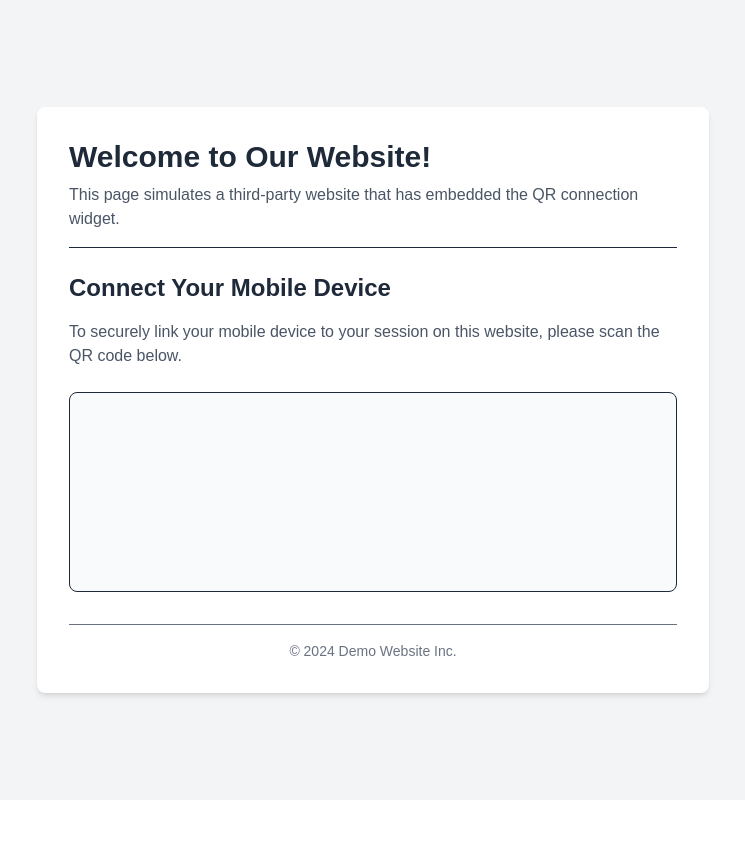
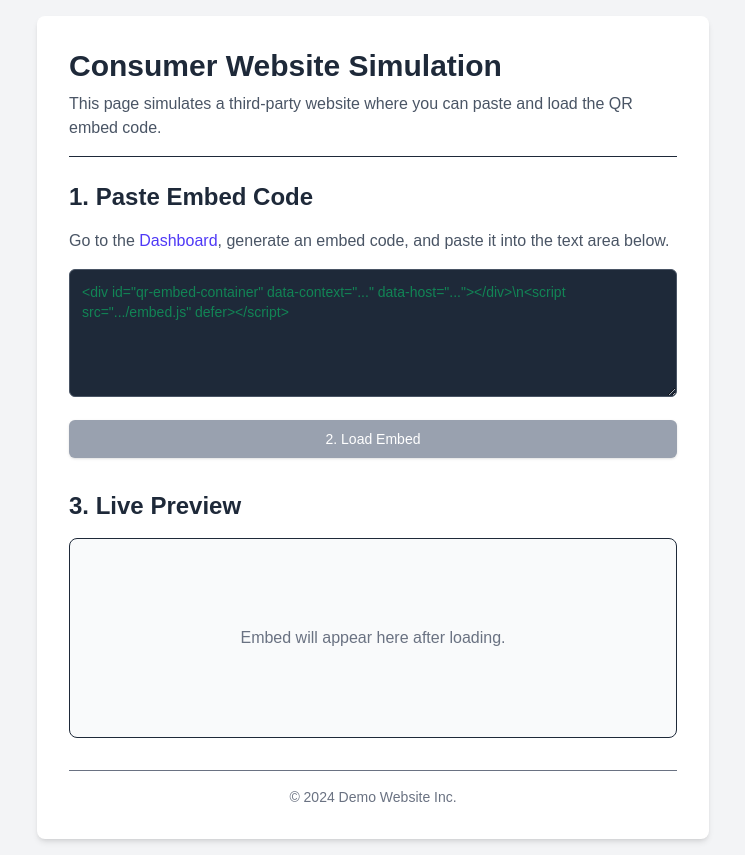
Before and after one commit to rkendel1/qr-embed, a Next.js app: page /consumer in a window 1280 px wide. Shown: the whole page, without its empty margins (267-1012 px from the left). Before the commit the page ends 800 px from the top, so only its background shows below. Built offline with nearby package versions, Linux system fonts and the light colour scheme.

Commit message:
[dyad] Made consumer page interactive - wrote 1 file(s)

```diff
--- a/src/pages/consumer.js
+++ b/src/pages/consumer.js
@@ -1,52 +1,84 @@
-import { useEffect, useState } from 'react';
+import { useState, useRef } from 'react';
 import Head from 'next/head';
 
 export default function ConsumerPage() {
-  const [origin, setOrigin] = useState('');
+  const [pastedCode, setPastedCode] = useState('');
+  const embedTargetRef = useRef(null);
 
-  // We need to get the window.location.origin on the client side
-  useEffect(() => {
-    if (typeof window !== 'undefined') {
-      setOrigin(window.location.origin);
+  const handleLoadEmbed = () => {
+    if (!pastedCode || !embedTargetRef.current) return;
+
+    // Clear previous content and remove the old script if it exists
+    embedTargetRef.current.innerHTML = '';
+    const oldScript = document.getElementById('qr-embed-script');
+    if (oldScript) {
+      oldScript.remove();
     }
-  }, []);
+
+    // Use a temporary div to parse the HTML string
+    const tempDiv = document.createElement('div');
+    tempDiv.innerHTML = pastedCode;
+
+    const qrContainerDiv = tempDiv.querySelector('#qr-embed-container');
+    const scriptTag = tempDiv.querySelector('script');
+
+    if (!qrContainerDiv || !scriptTag || !scriptTag.src) {
+      embedTargetRef.current.innerHTML = '<p class="text-red-500">Invalid or incomplete embed code. Please paste the full snippet.</p>';
+      return;
+    }
+
+    // Append the HTML part (the div)
+    embedTargetRef.current.appendChild(qrContainerDiv);
+
+    // Create and append a new script tag to make it execute
+    const newScript = document.createElement('script');
+    for (let i = 0; i < scriptTag.attributes.length; i++) {
+      const attr = scriptTag.attributes[i];
+      newScript.setAttribute(attr.name, attr.value);
+    }
+    newScript.id = 'qr-embed-script'; // Add an ID for easy removal later
+    document.head.appendChild(newScript);
+  };
 
   return (
     <>
-      {/*
-        This adds the embed.js script to the page's head.
-        It will only run after the 'origin' is set.
-      */}
-      {origin && (
-        <Head>
-          <script src={`${origin}/embed.js`} defer></script>
-        </Head>
-      )}
+      <Head>
+        <title>Consumer Demo Page</title>
+      </Head>
       <div className="min-h-screen bg-gray-100 flex flex-col items-center justify-center p-4 text-gray-800">
         <div className="max-w-2xl w-full bg-white rounded-lg shadow-md p-8">
           <header className="border-b pb-4 mb-6">
-            <h1 className="text-3xl font-bold">Welcome to Our Website!</h1>
+            <h1 className="text-3xl font-bold">Consumer Website Simulation</h1>
             <p className="text-gray-600 mt-2">
-              This page simulates a third-party website that has embedded the QR connection widget.
+              This page simulates a third-party website where you can paste and load the QR embed code.
             </p>
           </header>
 
           <main>
-            <h2 className="text-2xl font-semibold mb-4">Connect Your Mobile Device</h2>
-            <p className="text-gray-600 mb-6">
-              To securely link your mobile device to your session on this website, please scan the QR code below.
+            <h2 className="text-2xl font-semibold mb-4">1. Paste Embed Code</h2>
+            <p className="text-gray-600 mb-4">
+              Go to the <a href="/dashboard" target="_blank" rel="noopener noreferrer" className="text-indigo-600 hover:underline">Dashboard</a>, generate an embed code, and paste it into the text area below.
             </p>
 
+            <textarea
+              className="w-full h-32 p-3 bg-gray-800 text-green-400 font-mono text-sm border border-gray-600 rounded-md focus:outline-none focus:ring-2 focus:ring-indigo-500"
+              value={pastedCode}
+              onChange={(e) => setPastedCode(e.target.value)}
+              placeholder='<div id="qr-embed-container" data-context="..." data-host="..."></div>\n<script src=".../embed.js" defer></script>'
+            />
+            <button
+              onClick={handleLoadEmbed}
+              disabled={!pastedCode}
+              className="mt-4 w-full px-4 py-2 border border-transparent text-sm font-medium rounded-md shadow-sm text-white bg-indigo-600 hover:bg-indigo-700 focus:outline-none focus:ring-2 focus:ring-offset-2 focus:ring-indigo-500 disabled:bg-gray-400 disabled:cursor-not-allowed"
+            >
+              2. Load Embed
+            </button>
+
+            <h2 className="text-2xl font-semibold mt-8 mb-4">3. Live Preview</h2>
             <div className="border rounded-lg p-6 bg-gray-50 flex items-center justify-center min-h-[200px]">
-              {/*
-                This is the container div that embed.js looks for.
-                The script will find this div and load the QR code inside it.
-              */}
-              {origin ? (
-                <div id="qr-embed-container" data-context="consumer-page-demo" data-host={origin}></div>
-              ) : (
-                <p className="text-gray-500">Loading Embed...</p>
-              )}
+              <div ref={embedTargetRef}>
+                <p className="text-gray-500">Embed will appear here after loading.</p>
+              </div>
             </div>
           </main>
 
```
